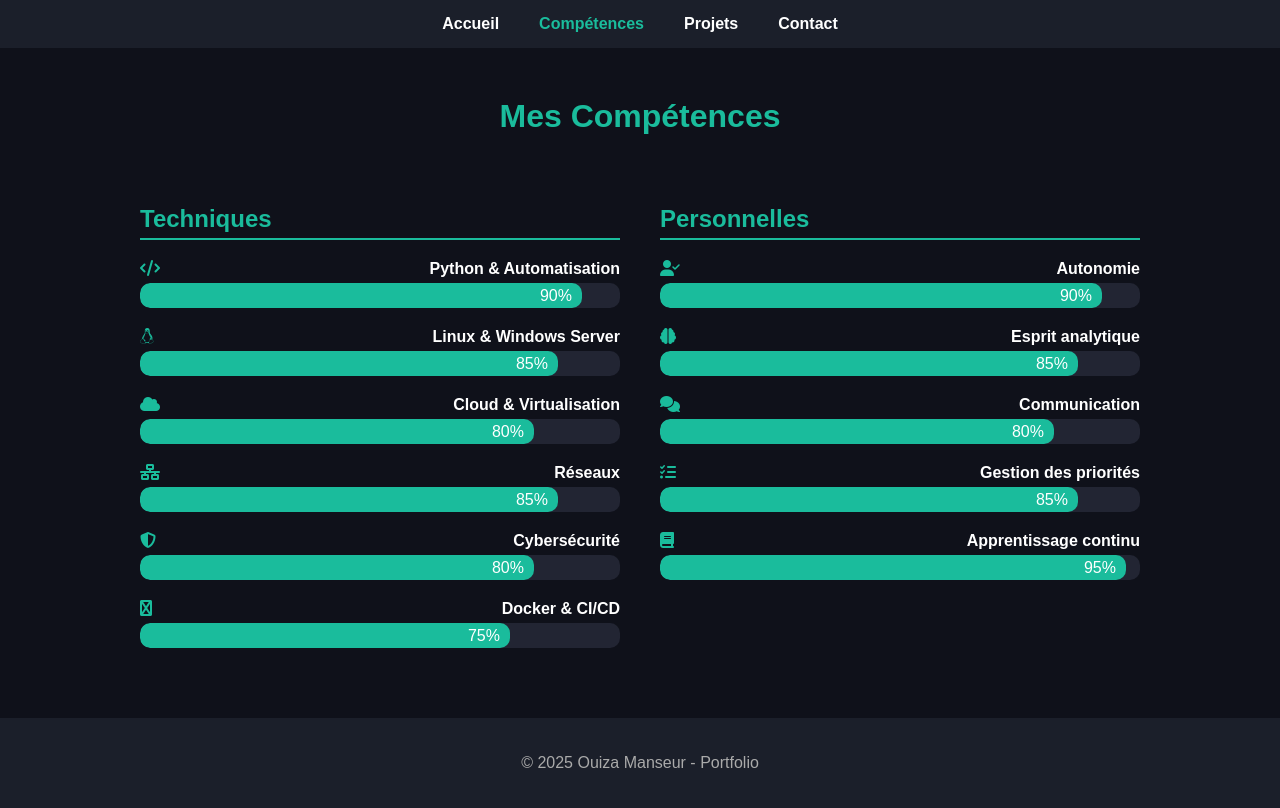
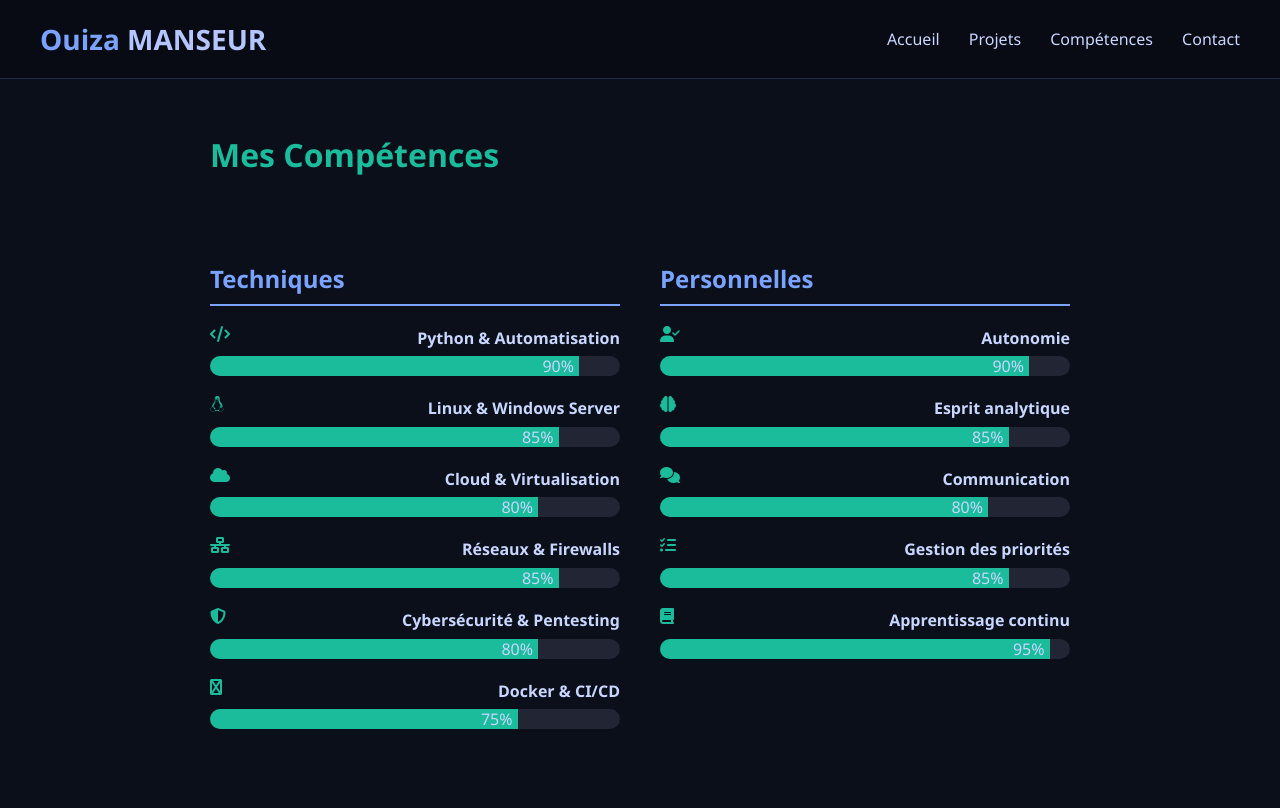
Before and after one commit to Elwiz2000/Elwiz2000.github.io, a plain HTML site: page competences.html in a window 1280 px wide. Drawn offline with Linux system fonts and the light colour scheme.

Commit message:
Update competences.html

```diff
--- a/competences.html
+++ b/competences.html
@@ -3,85 +3,49 @@
 <head>
     <meta charset="UTF-8">
     <meta name="viewport" content="width=device-width, initial-scale=1.0">
-<title>Compétences - Ouiza Manseur</title>
+    <title>Compétences – Ouiza MANSEUR</title>
+    <link rel="stylesheet" href="style.css">
+    <!-- Font Awesome pour les icônes -->
     <link rel="stylesheet" href="https://cdnjs.cloudflare.com/ajax/libs/font-awesome/6.4.0/css/all.min.css">
     <style>
-body {
-    margin: 0;
-    font-family: 'Arial', sans-serif;
-    background-color: #0f111a;
-    color: #fff;
-}
-header nav {
-    background-color: #1b1f2a;
-    padding: 15px 0;
-}
-header nav ul {
-    display: flex;
-    justify-content: center;
-    list-style: none;
-    margin: 0;
-    padding: 0;
-}
-header nav ul li {
-    margin: 0 20px;
-}
-header nav ul li a {
-    color: #fff;
-    text-decoration: none;
-    font-weight: bold;
-}
-header nav ul li a.active,
-header nav ul li a:hover {
-    color: #1abc9c;
-}
-main {
-    max-width: 1000px;
-    margin: 50px auto;
-    padding: 0 20px;
-}
-h1 {
-    text-align: center;
-    color: #1abc9c;
-    margin-bottom: 50px;
-}
         .skills-container {
             display: flex;
             flex-wrap: wrap;
+            justify-content: space-between;
+            max-width: 900px;
+            margin: 50px auto;
             gap: 40px;
-    justify-content: space-between;
         }
         .skills-column {
             flex: 1 1 45%;
         }
         .skills-column h2 {
-    color: #1abc9c;
+            color: #7aa2ff;
+            border-bottom: 2px solid #7aa2ff;
+            padding-bottom: 5px;
             margin-bottom: 20px;
-    border-bottom: 2px solid #1abc9c;
-    padding-bottom: 5px;
         }
         .skill {
-    margin: 20px 0;
+            margin-bottom: 20px;
         }
         .skill-name {
             display: flex;
             justify-content: space-between;
             font-weight: bold;
-    margin-bottom: 5px;
         }
         .skill-bar {
             background-color: #222533;
             border-radius: 10px;
             overflow: hidden;
-    height: 25px;
+            height: 20px;
+            margin-top: 5px;
         }
         .skill-level {
             height: 100%;
             background-color: #1abc9c;
             text-align: right;
-    padding-right: 10px;
-    line-height: 25px;
-    border-radius: 10px;
+            padding-right: 5px;
+            line-height: 20px;
             width: 0;
             animation: fillBar 1.5s forwards;
         }
@@ -90,35 +54,26 @@ h1 {
             to {width: var(--skill-width);}
         }
         .skill i {
-    margin-right: 10px;
+            margin-right: 8px;
             color: #1abc9c;
-}
-footer {
-    text-align: center;
-    padding: 20px;
-    background-color: #1b1f2a;
-    margin-top: 50px;
-    color: #aaa;
         }
     </style>
 </head>
 <body>
     <header>
+        <h1 class="logo">Ouiza <span>MANSEUR</span></h1>
         <nav>
-        <ul>
-            <li><a href="index.html">Accueil</a></li>
-            <li><a href="competences.html" class="active">Compétences</a></li>
-            <li><a href="projects.html">Projets</a></li>
-            <li><a href="contact.html">Contact</a></li>
-        </ul>
+            <a href="index.html">Accueil</a>
+            <a href="projets.html">Projets</a>
+            <a href="competences.html" class="active">Compétences</a>
+            <a href="contact.html">Contact</a>
         </nav>
     </header>
 
-<main>
+    <main class="skills">
         <h1>Mes Compétences</h1>
         <div class="skills-container">
-
-<!-- Colonnes Techniques -->
+            <!-- Techniques -->
             <div class="skills-column">
                 <h2>Techniques</h2>
 
@@ -135,11 +90,11 @@ footer {
                     <div class="skill-bar"><div class="skill-level" style="--skill-width:80%;">80%</div></div>
                 </div>
                 <div class="skill">
-    <div class="skill-name"><i class="fas fa-network-wired"></i> Réseaux</div>
+                    <div class="skill-name"><i class="fas fa-network-wired"></i> Réseaux & Firewalls</div>
                     <div class="skill-bar"><div class="skill-level" style="--skill-width:85%;">85%</div></div>
                 </div>
                 <div class="skill">
-    <div class="skill-name"><i class="fas fa-shield-alt"></i> Cybersécurité</div>
+                    <div class="skill-name"><i class="fas fa-shield-alt"></i> Cybersécurité & Pentesting</div>
                     <div class="skill-bar"><div class="skill-level" style="--skill-width:80%;">80%</div></div>
                 </div>
                 <div class="skill">
@@ -148,7 +103,7 @@ footer {
                 </div>
             </div>
 
-<!-- Colonnes Personnelles -->
+            <!-- Personnelles -->
             <div class="skills-column">
                 <h2>Personnelles</h2>
 
@@ -173,12 +128,8 @@ footer {
                     <div class="skill-bar"><div class="skill-level" style="--skill-width:95%;">95%</div></div>
                 </div>
             </div>
-
         </div>
     </main>
 
-<footer>
-<p>© 2025 Ouiza Manseur - Portfolio</p>
-</footer>
 </body>
 </html>
```
Lines whose indentation alone changed are shown as unchanged.
